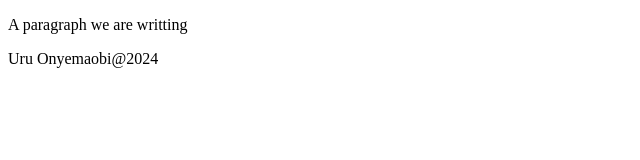
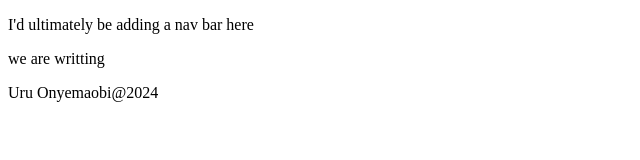
Before and after one commit to UruBuilds/Git-tests, a plain HTML site: page index.html in a window 1280 px wide. Shown: the whole page, without its empty margins (0-640 px from the left). Drawn offline with Linux system fonts and the light colour scheme.

Commit message:
Update footer and index HTML files

```diff
--- a/index.html
+++ b/index.html
@@ -6,7 +6,8 @@
     <title>Git Learning</title>
   </head>
   <body>
-    <p>A paragraph we are writting</p>
+    <p>I'd ultimately be adding a nav bar here</p>
+    <p>we are writting</p>
     <footer>Uru Onyemaobi@2024</footer>
   </body>
 </html>
```
Also changed, not shown: footer.html (+1 -1 lines).
